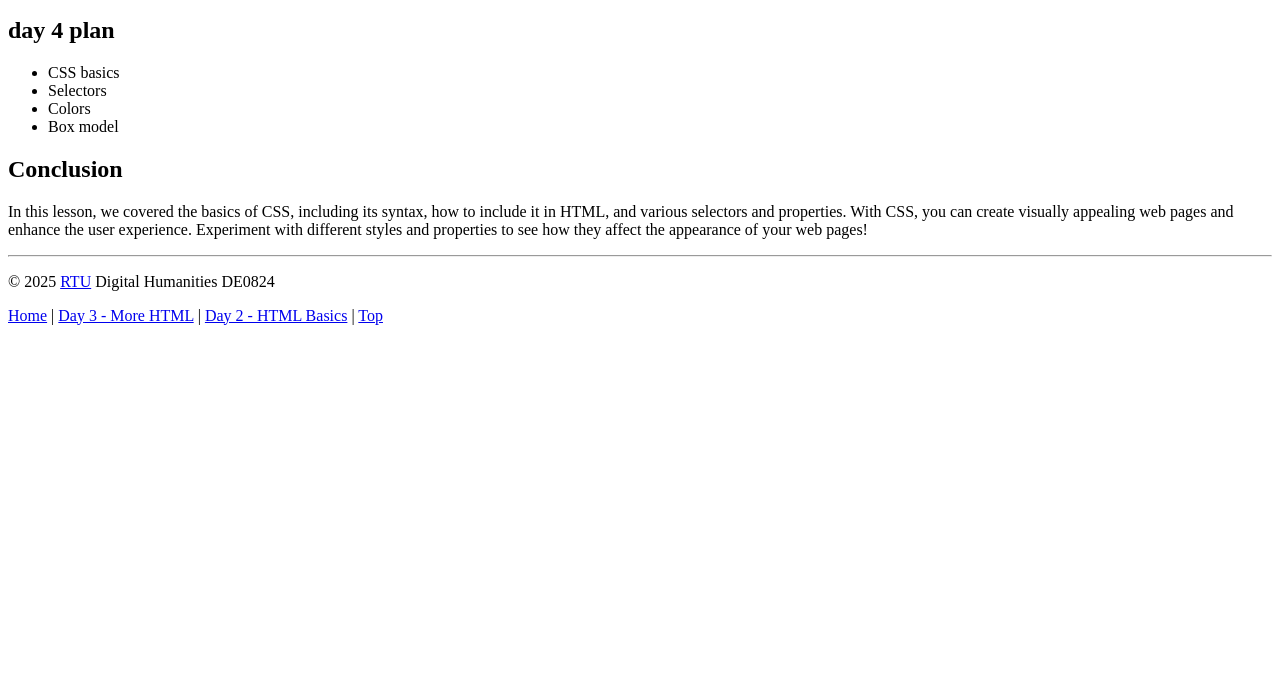
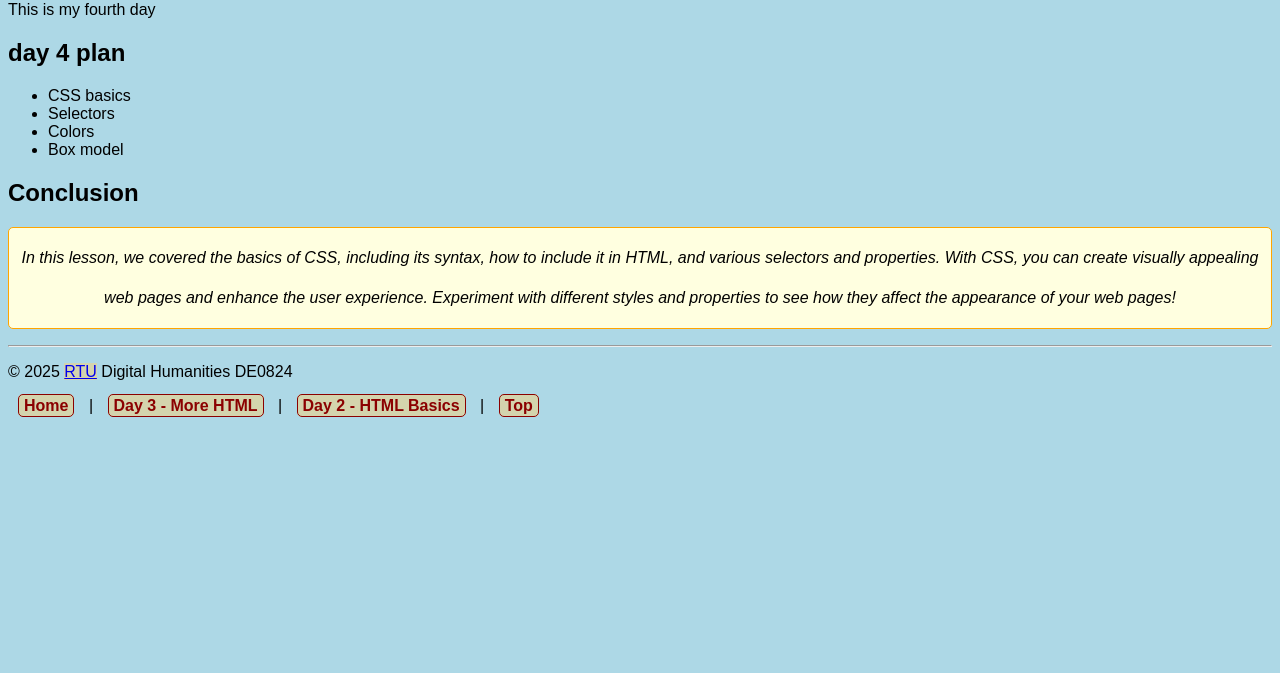
Before and after one commit to annanana77/RTU-DH-Autumn-2025-WEB, a plain HTML site: page day4.html in a window 1280 px wide. Shown: the part 127-800 px from the top of the page. Drawn offline with Linux system fonts and the light colour scheme.

Commit message:
linked style

```diff
--- a/day4.html
+++ b/day4.html
@@ -2,6 +2,10 @@
 <html lang="en">
     <head>
         <title>day 4 - CSS basics</title>
+        <meta charset="UTF-8">
+        <meta name="viewport" content="width=device-width, initial-scale=1.0">
+        <!-- Linking to an external CSS file -->
+        <link rel="stylesheet" type="text/css" href="style/day4style.css">
     </head>
     <body>
  <header id="header_id">
```
